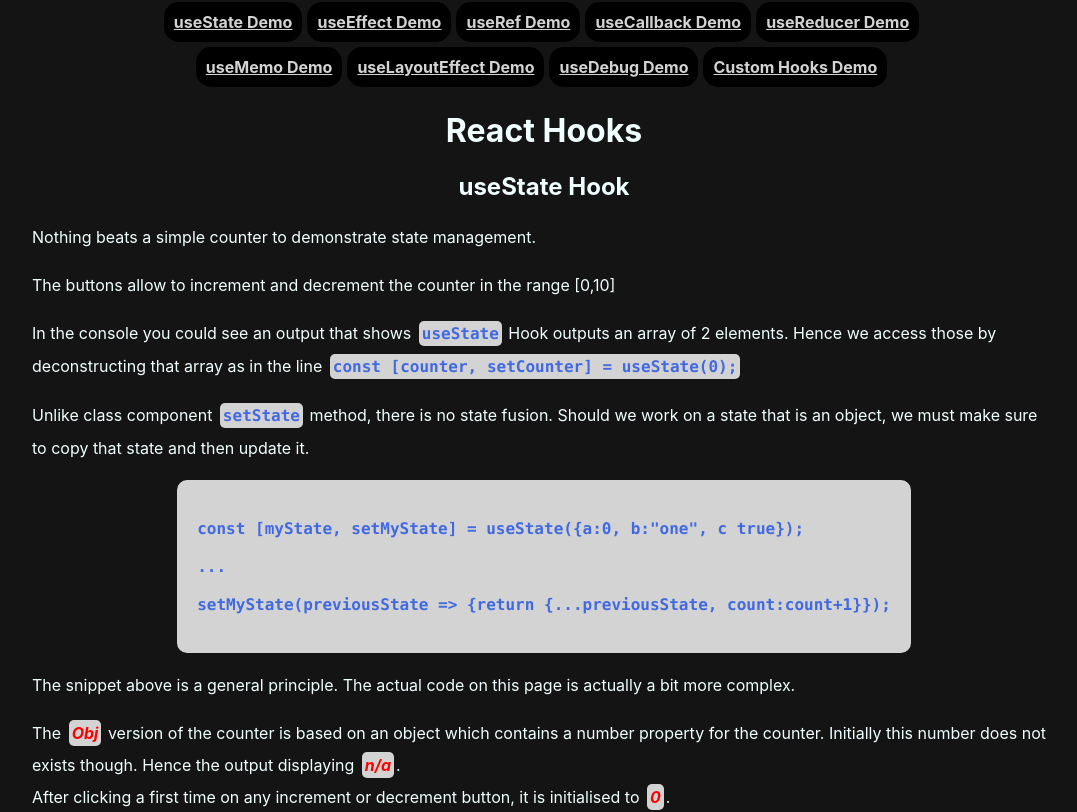
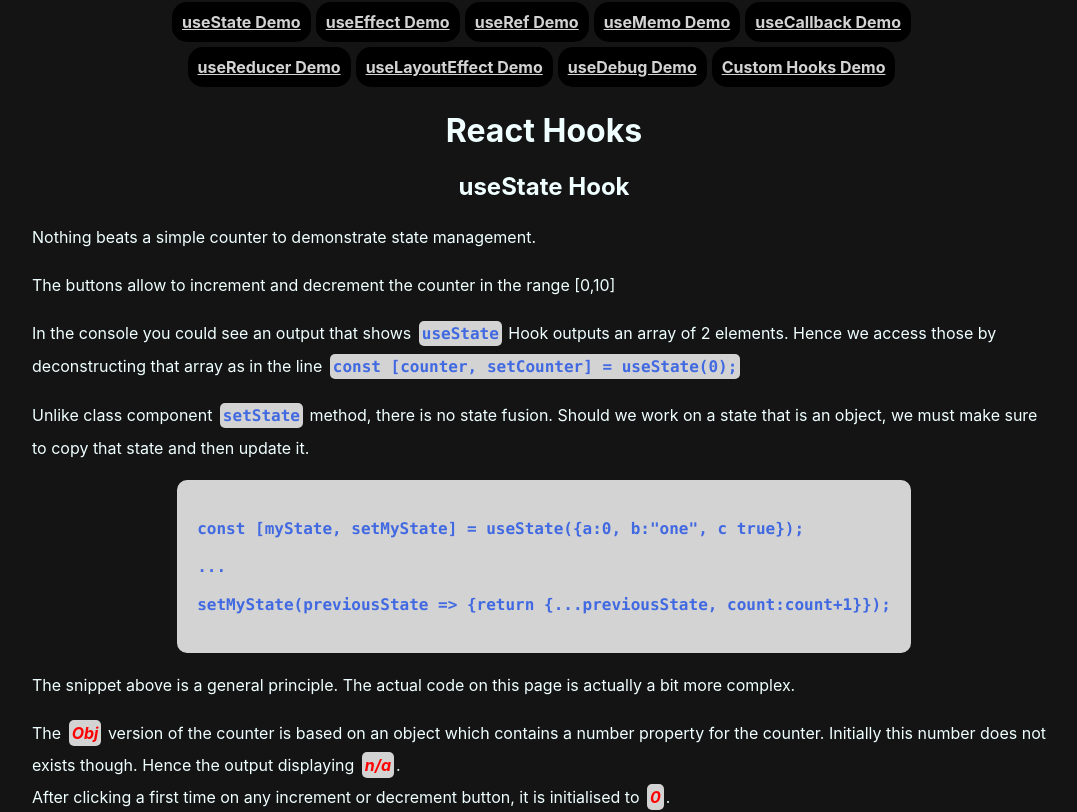
Before and after one commit to UchiTesting/UT-React-Hooks, a React (Create React App) app: page / in a window 1280 px wide. Shown: the top 812 px of the page, without its empty margins (96-1173 px from the left). Built offline with nearby package versions, Linux system fonts and the light colour scheme.

Commit message:
Updated the NavBar to reflect implementation order

```diff
--- a/src/components/NavBar.jsx
+++ b/src/components/NavBar.jsx
@@ -6,9 +6,10 @@
             <Link to="/use-state">useState Demo</Link>
             <Link to="/use-effect">useEffect Demo</Link>
             <Link to="/use-ref">useRef Demo</Link>
+            <Link to="/use-memo">useMemo Demo</Link>
             <Link to="/use-callback">useCallback Demo</Link>
-            <Link to="/use-reducer">useReducer Demo</Link><br />
-            <Link to="/use-memo">useMemo Demo</Link>
+            <br />
+            <Link to="/use-reducer">useReducer Demo</Link>
             <Link to="/use-layout-effect">useLayoutEffect Demo</Link>
             <Link to="/use-debug">useDebug Demo</Link>
             <Link to="/use-custom">Custom Hooks Demo</Link>
```
